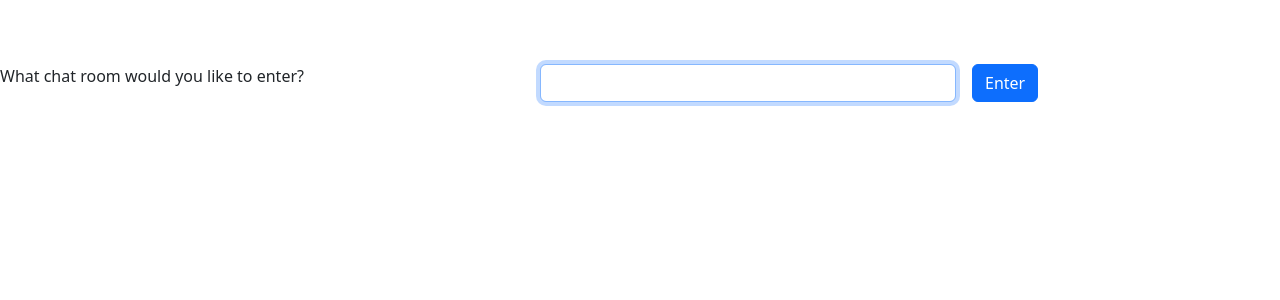
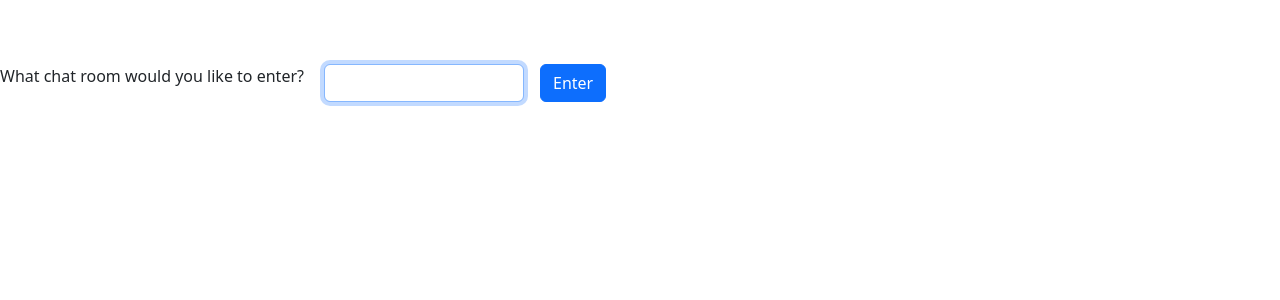
Before and after one commit to danieletchie/Zuri-Chatapp, a Django app: page / in a window 1280 px wide. Shown: the top 300 px of the page. Run offline with Django 4.2, Linux system fonts and the light colour scheme.

```diff
--- a/chatapp/templates/chat/index.html
+++ b/chatapp/templates/chat/index.html
@@ -6,12 +6,12 @@
     <link href="https://cdn.jsdelivr.net/npm/bootstrap@5.2.0-beta1/dist/css/bootstrap.min.css" rel="stylesheet" integrity="sha384-0evHe/X+R7YkIZDRvuzKMRqM+OrBnVFBL6DOitfPri4tjfHxaWutUpFmBp4vmVor" crossorigin="anonymous">
 </head>
 <body>
-    <div class="row g-3 mt-5">
-        <p class="col-5">What chat room would you like to enter?</p>
-        <div class="col-4">
+    <div class="row g-3 mt-5 ml-5">
+        <p class="col-3">What chat room would you like to enter?</p>
+        <div class="col-2">
             <input class="align-middle form-control" id="room-name-input" type="text" size="100">
         </div>
-        <div class="col-3">
+        <div class="col-2">
             <input class="align-middle btn btn-primary" id="room-name-submit" type="button" value="Enter">
         </div>
     </div>
```
